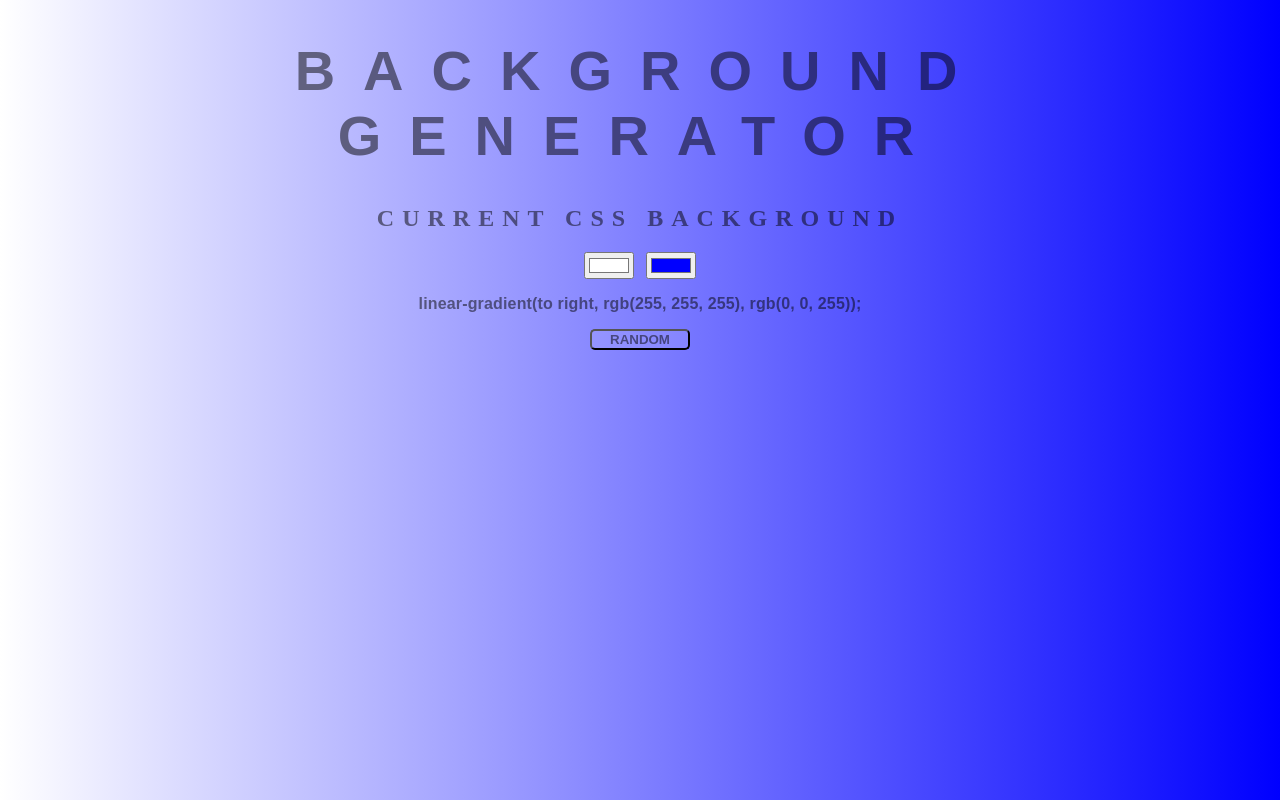
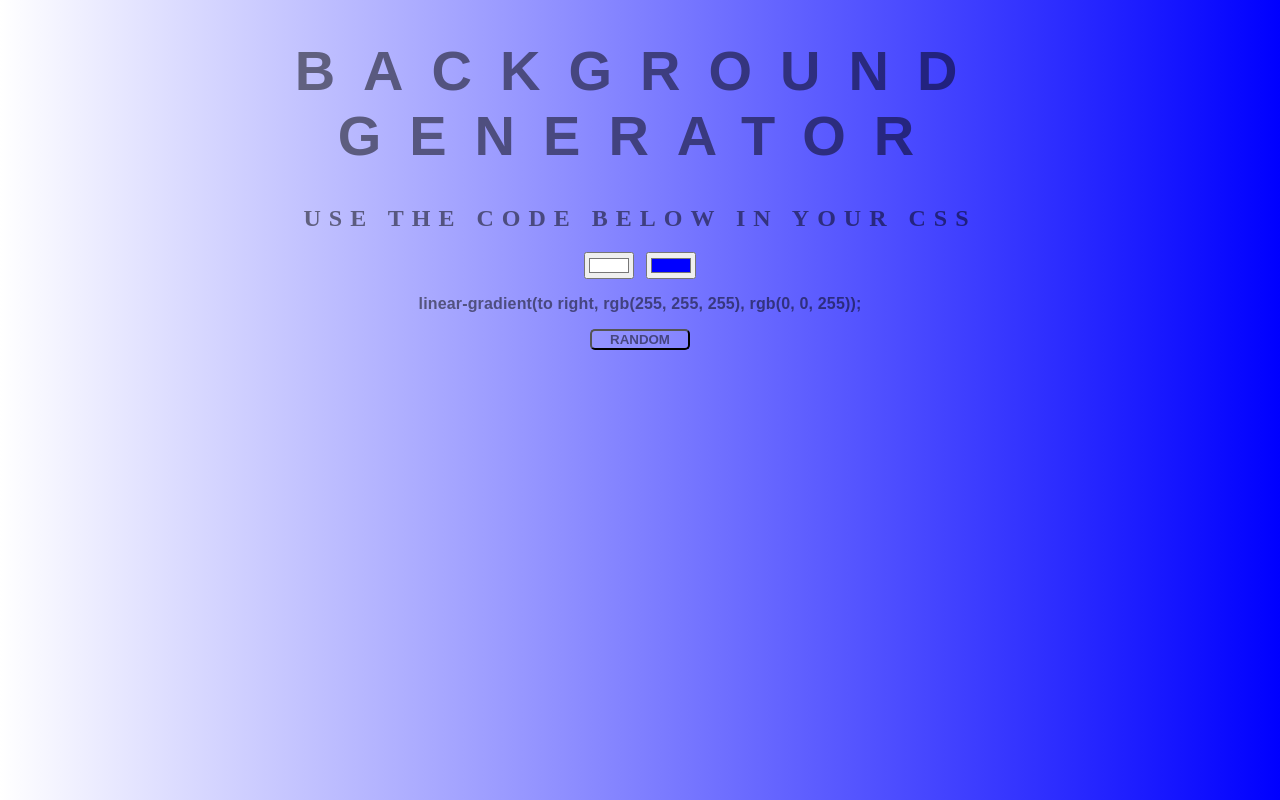
Before and after one commit to sleazeroxx/background-generator, a plain HTML site: page index.html in a window 1280 px wide. Drawn offline with Linux system fonts and the light colour scheme.

Commit message:
adding instruction

```diff
--- a/index.html
+++ b/index.html
@@ -6,7 +6,7 @@
 </head>
 <body>
 	<h1>Background Generator</h1>
-	<h2>Current CSS Background</h2>
+	<h2>Use the code below in your CSS</h2>
 	<input oninput="colorChange()" type="color" name="color1" value="#ffffff" class="color1">
 	<input oninput="colorChange()" type="color" name="color2" value="#0000ff" class="color2">
 	<h3></h3>
```
